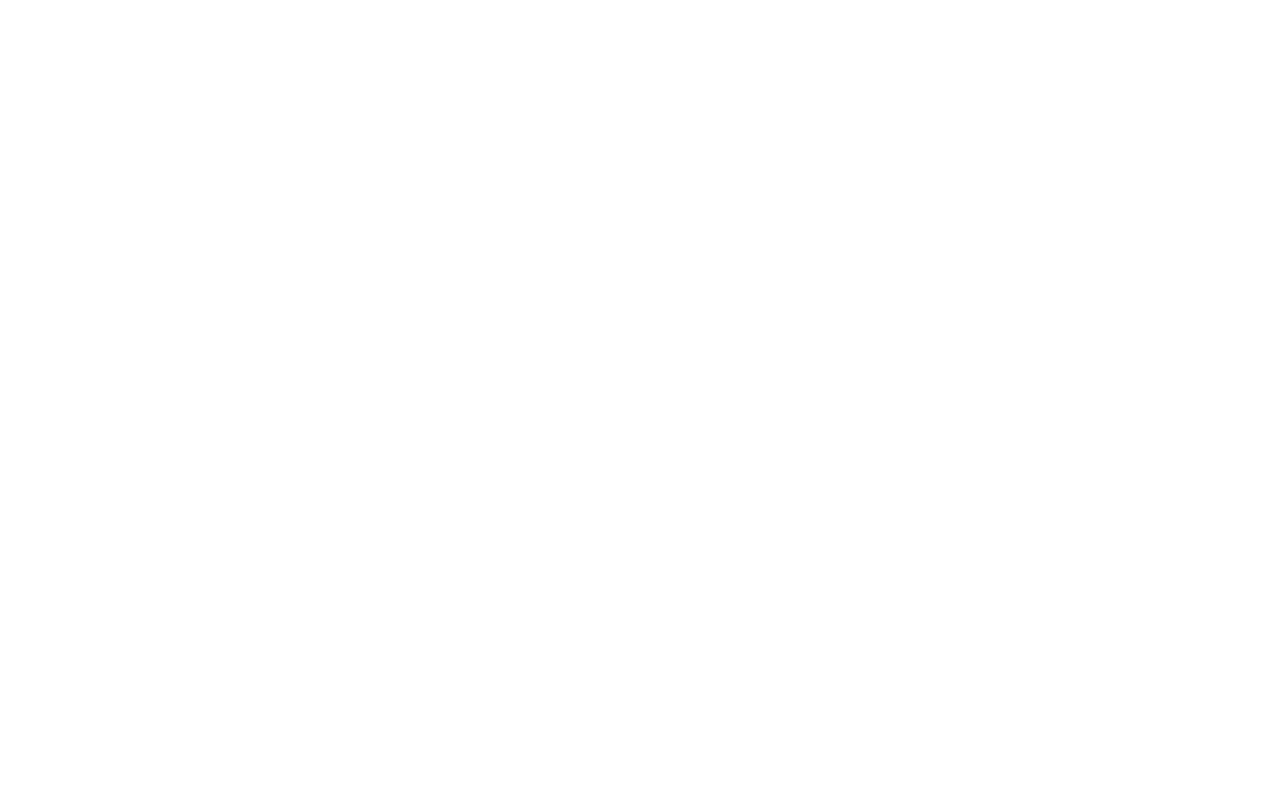
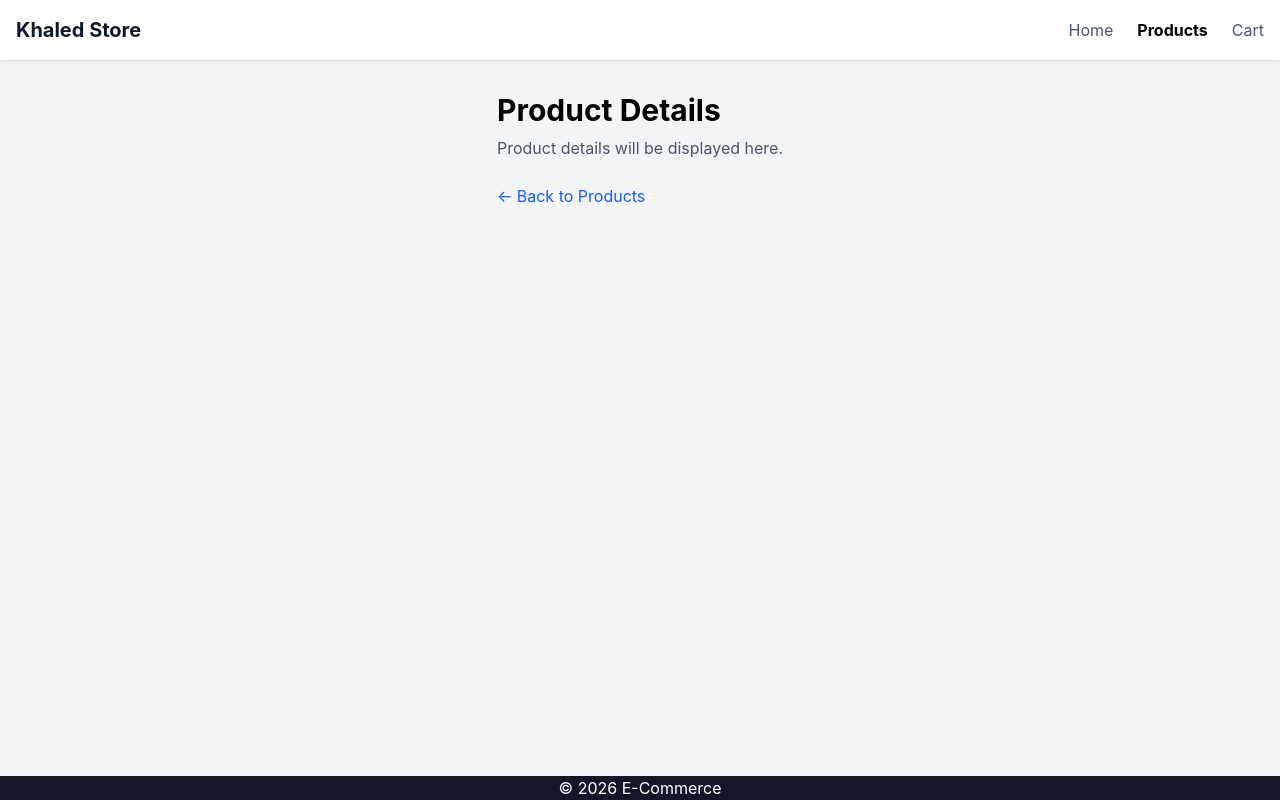
Before and after one commit to KhaledAlawi100/frontend-roadmap, a React (Vite) app in the folder stage-06-react/ecommerce/: page /products/1 in a window 1280 px wide. Before the commit this address had no page. Built offline with nearby package versions, Linux system fonts and the light colour scheme.

Commit message:
feat(stage6): implement application routing and layouts

```diff
--- a/stage-06-react/ecommerce/src/App.tsx
+++ b/stage-06-react/ecommerce/src/App.tsx
@@ -3,6 +3,8 @@ import MainLayout from "./layouts/MainLayout";
 import HomePage from "./pages/HomePage";
 import ProductsPage from "./pages/ProductsPage";
 import CartPage from "./pages/CartPage";
+import ProductDetailsPage from "./pages/ProductDetailsPage";
+import NotFoundPage from "./pages/NotFoundPage";
 
 function App() {
   return (
@@ -12,7 +14,11 @@ function App() {
 
         <Route path="/products" element={<ProductsPage />} />
 
+        <Route path="/products/:id" element={<ProductDetailsPage />} />
+
         <Route path="/cart" element={<CartPage />} />
+
+        <Route path="*" element={<NotFoundPage />} />
       </Route>
     </Routes>
   );
--- a/stage-06-react/ecommerce/src/components/Header.tsx
+++ b/stage-06-react/ecommerce/src/components/Header.tsx
@@ -4,18 +4,39 @@ function Header() {
   return (
     <header className="bg-white shadow">
       <div className="mx-auto flex max-w-7xl items-center justify-between px-4 py-4">
-        <h1 className="text-xl font-bold text-gray-900">E-Commerce</h1>
+        <h1 className="text-xl font-bold text-gray-900">Khaled Store</h1>
 
         <nav className="flex gap-6">
-          <NavLink to="/" className="text-gray-600 hover:text-black">
+          <NavLink
+            to="/"
+            className={({ isActive }) =>
+              isActive
+                ? "font-bold text-black"
+                : "text-gray-600 hover:text-black"
+            }
+          >
             Home
           </NavLink>
 
-          <NavLink to="/products" className="text-gray-600 hover:text-black">
+          <NavLink
+            to="/products"
+            className={({ isActive }) =>
+              isActive
+                ? "font-bold text-black"
+                : "text-gray-600 hover:text-black"
+            }
+          >
             Products
           </NavLink>
 
-          <NavLink to="/cart" className="text-gray-600 hover:text-black">
+          <NavLink
+            to="/cart"
+            className={({ isActive }) =>
+              isActive
+                ? "font-bold text-black"
+                : "text-gray-600 hover:text-black"
+            }
+          >
             Cart
           </NavLink>
         </nav>
--- a/stage-06-react/ecommerce/src/layouts/MainLayout.tsx
+++ b/stage-06-react/ecommerce/src/layouts/MainLayout.tsx
@@ -4,10 +4,10 @@ import Footer from "../components/Footer";
 
 function MainLayout() {
   return (
-    <div className="min-h-screen bg-gray-100">
+    <div  className="min-h-screen bg-gray-100 flex flex-col justify-between">
       <Header />
 
-      <main className="mx-auto max-w-7xl px-4 py-8">
+      <main className=" flex-1 mx-auto max-w-7xl px-4 py-8">
         <Outlet />
       </main>
 
--- /dev/null
+++ b/stage-06-react/ecommerce/src/pages/NotFoundPage.tsx
@@ -0,0 +1,20 @@
+import { Link } from "react-router-dom";
+
+function NotFoundPage() {
+  return (
+    <section>
+      <h2 className="text-4xl font-bold">404</h2>
+      <p className="mt-2 text-gray-600">
+        The page you are looking for does not exist.
+      </p>
+      <Link
+        to="/"
+        className="mt-6 inline-block rounded bg-black px-4 py-2 text-white "
+      >
+        Back to Home
+      </Link>
+    </section>
+  );
+}
+
+export default NotFoundPage;
--- /dev/null
+++ b/stage-06-react/ecommerce/src/pages/ProductDetailsPage.tsx
@@ -0,0 +1,21 @@
+import { Link } from "react-router-dom";
+
+function ProductDetailsPage() {
+  return (
+    <section>
+      <h2 className="text-3xl font-bold">Product Details</h2>
+
+      <p className="mt-2 text-gray-600">
+        Product details will be displayed here.
+      </p>
+      <Link
+        to="/products"
+        className="mt-6 inline-block text-blue-600 hover:underline"
+      >
+        ← Back to Products
+      </Link>
+    </section>
+  );
+}
+
+export default ProductDetailsPage;
--- a/stage-06-react/ecommerce/src/pages/ProductsPage.tsx
+++ b/stage-06-react/ecommerce/src/pages/ProductsPage.tsx
@@ -1,9 +1,16 @@
-function ProductsPage(){
-    return(
-        <section>
-            <h2 className="text-3xl font-bold">Products</h2>
-        </section>
-    )
+import { Link } from "react-router-dom";
+function ProductsPage() {
+  return (
+    <section>
+      <h2 className="text-3xl font-bold">Products</h2>
+
+      <div>
+        <Link to="/products/1" className="text-blue-600 hover:underline">
+          View Product 1
+        </Link>
+      </div>
+    </section>
+  );
 }
 
 export default ProductsPage;
```
Also changed, not shown: 1 other file (tests, documents, lock files or other folders).
